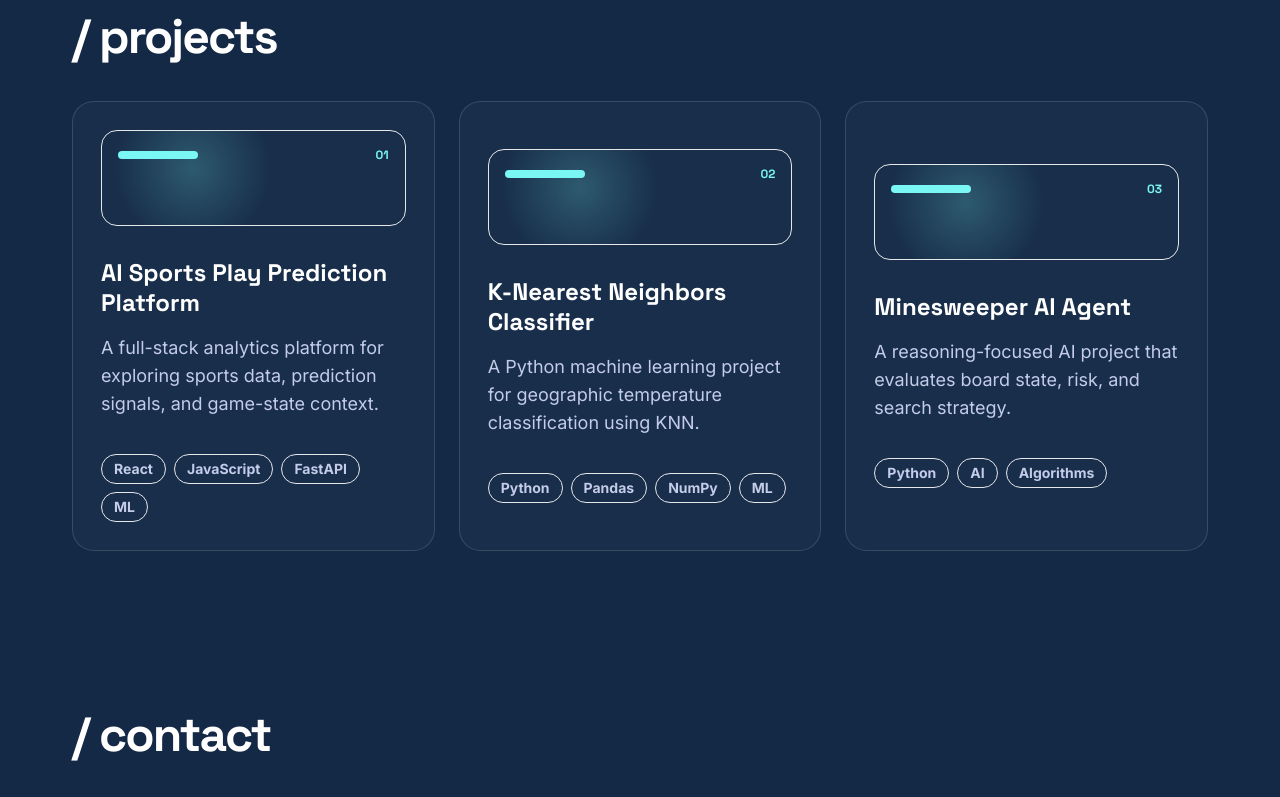
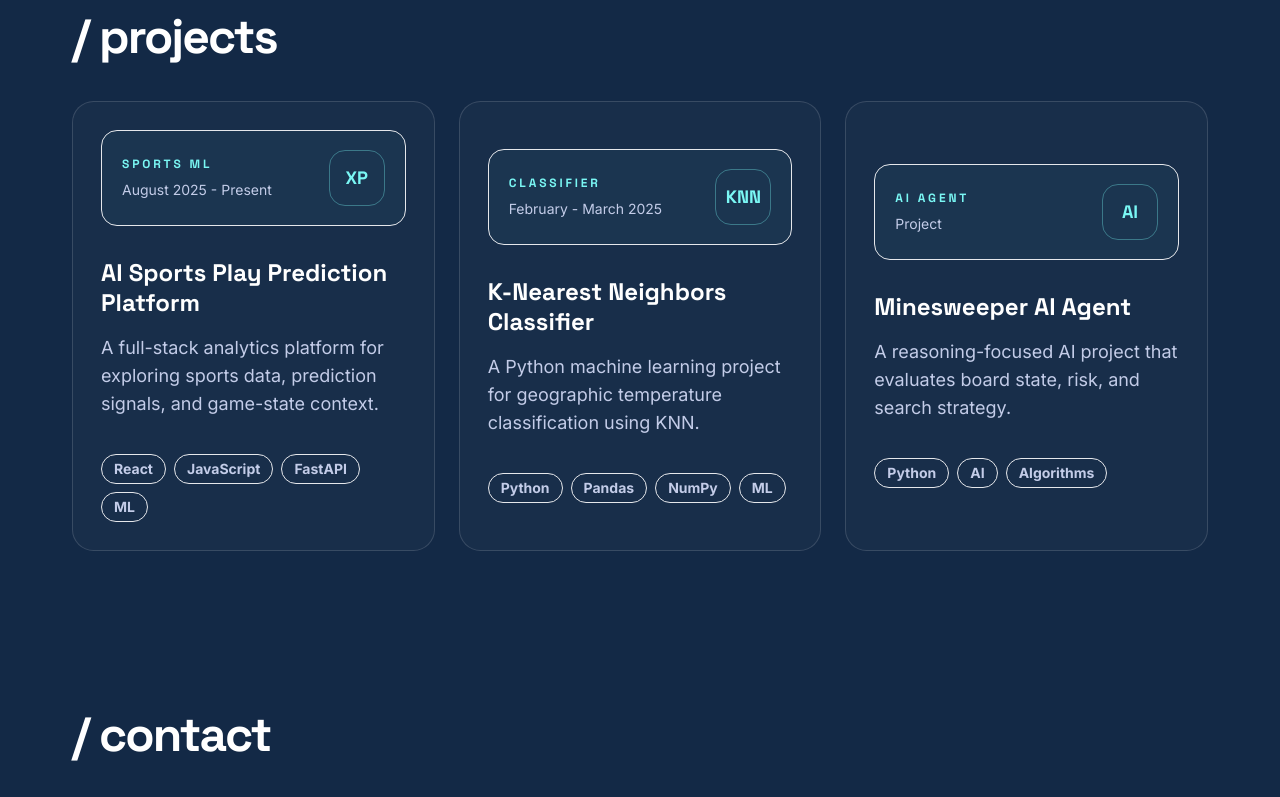
Before and after one commit to Ashton46/Personal_Portfolio, a Next.js app: page / in a window 1280 px wide. Shown: the part 1940-2737 px from the top of the page. Built offline with nearby package versions, Linux system fonts and the light colour scheme.

Commit message:
Refine project cards and contact copy

```diff
--- a/app/page.jsx
+++ b/app/page.jsx
@@ -12,6 +12,8 @@ const linkedInHref = "https://www.linkedin.com/in/ashtonbreer/";
 const projects = [
   {
     title: "AI Sports Play Prediction Platform",
+    type: "sports ml",
+    mark: "XP",
     description:
       "A full-stack analytics platform for exploring sports data, prediction signals, and game-state context.",
     date: "August 2025 - Present",
@@ -24,6 +26,8 @@ const projects = [
   },
   {
     title: "K-Nearest Neighbors Classifier",
+    type: "classifier",
+    mark: "KNN",
     description:
       "A Python machine learning project for geographic temperature classification using KNN.",
     date: "February - March 2025",
@@ -36,6 +40,8 @@ const projects = [
   },
   {
     title: "Minesweeper AI Agent",
+    type: "ai agent",
+    mark: "AI",
     description:
       "A reasoning-focused AI project that evaluates board state, risk, and search strategy.",
     date: "Project",
@@ -553,15 +559,16 @@ function Projects() {
               whileTap={{ scale: 0.98 }}
               transition={{ type: "spring", stiffness: 260, damping: 22 }}
             >
-              <div className="mb-8 h-24 rounded-2xl border border-aqua/22 bg-[radial-gradient(circle_at_30%_40%,rgba(122,247,244,0.22),transparent_36%)] p-4">
-                <div className="flex items-center justify-between">
-                  <div className="h-2 w-20 rounded-full bg-aqua" />
-                  <span className="font-display text-xs font-bold text-aqua">
-                    0{index + 1}
-                  </span>
+              <div className="mb-8 flex h-24 items-center justify-between rounded-2xl border border-aqua/22 bg-aqua/[0.035] px-5">
+                <div>
+                  <p className="font-display text-xs font-bold uppercase tracking-[0.24em] text-aqua">
+                    {project.type}
+                  </p>
+                  <p className="mt-2 text-sm text-lavender">{project.date}</p>
                 </div>
-                <div className="mt-4 h-2 w-32 rounded-full bg-white/18" />
-                <div className="mt-3 h-2 w-24 rounded-full bg-white/12" />
+                <div className="grid h-14 w-14 place-items-center rounded-2xl border border-aqua/35 font-display text-lg font-bold text-aqua">
+                  {project.mark}
+                </div>
               </div>
               <h3 className="font-display text-2xl font-bold leading-tight text-white">
                 {project.title}
@@ -660,7 +667,7 @@ function Contact() {
       <div className="flex flex-col justify-between gap-8 rounded-3xl border border-white/14 p-8 sm:flex-row sm:items-center">
         <div>
           <h3 className="font-display text-4xl font-bold text-white">let’s build something.</h3>
-          <p className="mt-3 text-xl text-lavender">Open to internships, project chats, and software ideas.</p>
+          <p className="mt-3 text-xl text-lavender">Open to connecting, collaborating, and learning from new opportunities.</p>
         </div>
         <div className="flex flex-wrap gap-4">
           <a className="minimal-button" href={emailHref}>Email</a>
```
